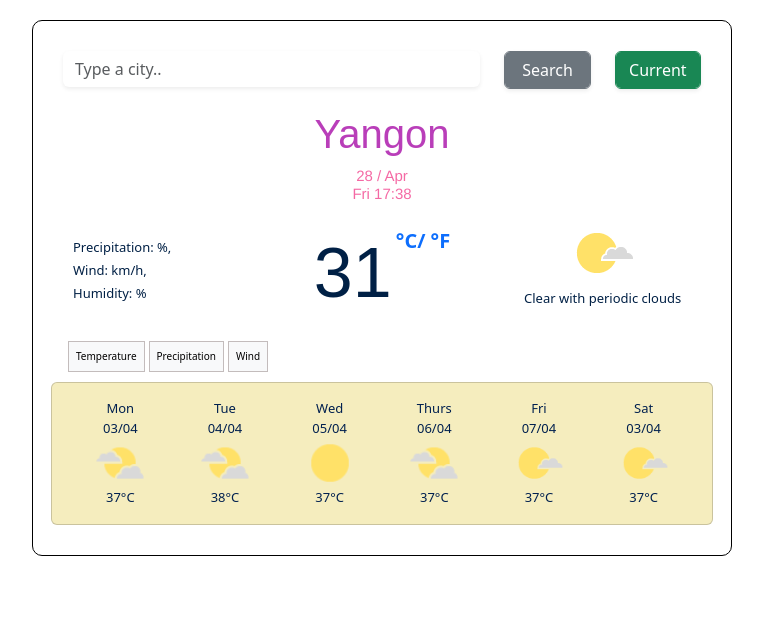
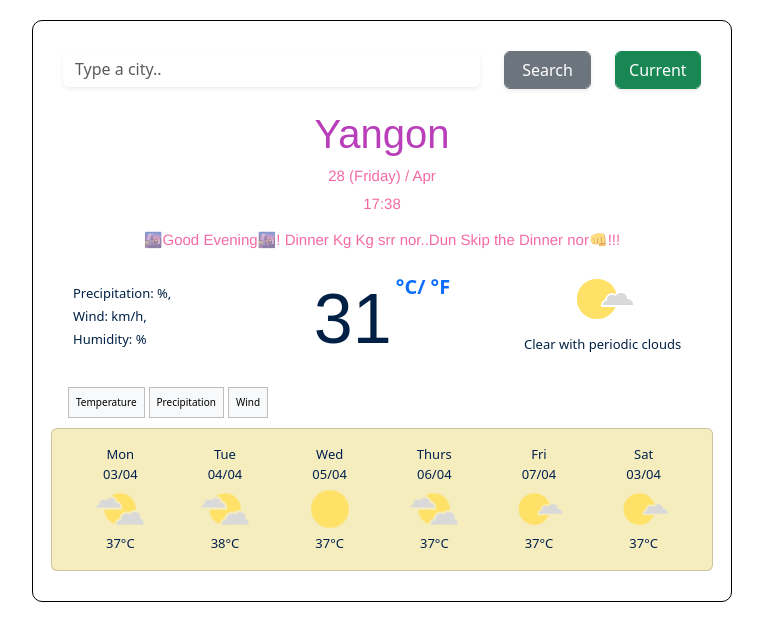
Before and after one commit to Yadanar-Hlaing-03/Weather-app, a plain HTML site: page index.html in a window 1280 px wide. Shown: the whole page, without its empty margins (258-1021 px from the left). Drawn offline with nearby package versions, Linux system fonts and the light colour scheme.

Commit message:
Updated the time for each locations and change the h4 innerHTML according to the time

```diff
--- a/index.html
+++ b/index.html
@@ -48,10 +48,10 @@
         </form>
         <h1>Yangon</h1>
         <h2>
-          02/04
-          <br />
-          Sunday 20:30
+          02(Sunday)/04
         </h2>
+        <h3>20:30</h3>
+        <h4>Good Day</h4>
         <div class="row">
           <div class="col-4">
             <ul class="info">
--- a/src/index.js
+++ b/src/index.js
@@ -15,13 +15,32 @@ let months = [
   "Dec",
 ];
 let month = months[now.getMonth()];
-let days = ["Sun", "Mon", "Tue", "Wed", "Thurs", "Fri", "Sat"];
+let days = ["Sunday", "Monday", "Tuesday", "Wednesday", "Thursday", "Friday", "Saturday"];
 let day = days[now.getDay()];
 let hour = now.getHours();
 let minute = now.getMinutes();
 
 let h2 = document.querySelector("h2");
-h2.innerHTML = `${date} / ${month} <br /> ${day} ${hour}:${minute}`;
+h2.innerHTML = `${date} (${day}) / ${month}`;
+let h3 =document.querySelector("h3");
+h3.innerHTML = ` ${hour}:${minute}`;
+
+let h4=document.querySelector("h4")
+if (5< hour< 12){
+
+  h4.innerHTML= "🌞Good Morning🌞! Have a lovely and wonderful day ahead! Dun Skip the Breakfast nor👊!!!"
+}
+if (12<= hour <16) {
+  h4.innerHTML =
+    "☀Good Afternoon☀! Lunch Kg Kg srr pr!";
+}
+
+if (16<= hour <20) {
+  h4.innerHTML = "🌆Good Evening🌆! Dinner Kg Kg srr nor..Dun Skip the Dinner nor👊!!!";
+}
+if ( hour>=20 || hour<=5) {
+  h4.innerHTML = "😴Good night sweet dreams😴! Sw sw x nor ayan nout kya tk ahti m nay nk👊!!!";
+}
 
 function searchCity(event) {
   event.preventDefault();
@@ -58,6 +77,31 @@ function searchCity(event) {
 
     let humidity = document.querySelector("span.humidity");
     humidity.innerHTML = temperature.data.main.humidity;
+    let timezoneOffset = temperature.data.timezone;
+    let now = new Date();
+    let localTime =
+      now.getTime() + now.getTimezoneOffset() * 60000 + timezoneOffset * 1000;
+    let localDate = new Date(localTime);
+    let options = { hour12: false };
+let current = localDate.getHours();
+let time = document.querySelector("h3");
+time.innerHTML = localDate.toLocaleTimeString([], options);
+if (current >= 5 && current < 12) {
+  h4.innerHTML =
+    "🌞Good Morning🌞! Have a lovely and wonderful day ahead! Dun Skip the Breakfast nor👊!!!";
+}
+if (current >= 12 && current < 16) {
+  h4.innerHTML = "☀Good Afternoon☀! Lunch Kg Kg srr pr!";
+}
+
+if (current >= 16 && current < 20) {
+  h4.innerHTML =
+    "🌆Good Evening🌆! Dinner Kg Kg srr nor..Dun Skip the Dinner nor👊!!!";
+}
+if (current >= 20 || current < 5) {
+  h4.innerHTML =
+    "😴Good night sweet dreams😴! Sw sw x nor ayan nout kya tk ahti m nay nk👊!!!";
+}
   }
 }
 
--- a/src/style.css
+++ b/src/style.css
@@ -11,7 +11,26 @@ h2 {
   opacity: 0.6;
   font-family: "Franklin Gothic Medium", "Arial Narrow", Arial, sans-serif;
   padding-bottom: 10px;
+  margin-bottom: 0;
 }
+h3 {
+  color: #ee0769;
+  text-align: center;
+  font-size: 15px;
+  opacity: 0.6;
+  font-family: "Franklin Gothic Medium", "Arial Narrow", Arial, sans-serif;
+  padding-bottom: 10px;
+  margin-top: 0;
+}
+h4 {
+  color: #ee0769;
+  text-align: center;
+  font-size: 15px;
+  opacity: 0.6;
+  font-family: "Franklin Gothic Medium", "Arial Narrow", Arial, sans-serif;
+  padding-bottom: 10px;
+}
+
 .info {
   color: #002045;
   font-size: 13px;
```
